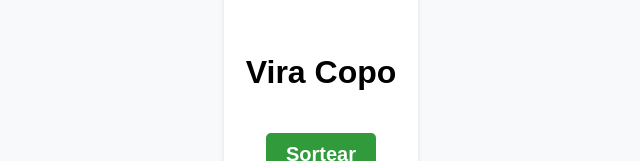
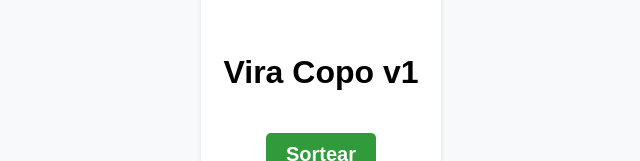
Before and after one commit to tavinhooliveira/viracopo, a plain HTML site: page index.html in a window 1280 px wide. Shown: the part 305-466 px from the top of the page, without its empty margins (319-959 px from the left). Drawn offline with Linux system fonts and the light colour scheme.

Commit message:
Update index.html

```diff
--- a/index.html
+++ b/index.html
@@ -9,7 +9,7 @@
 </head>
 <body>
   <div class="container">
-    <h1>Vira Copo</h1>
+    <h1>Vira Copo v1</h1>
     <button id="playBtn">Sortear</button>
     <div id="numberButtons"  class="hidden">
       <!-- Botões numéricos de 0 a 50 -->
```
